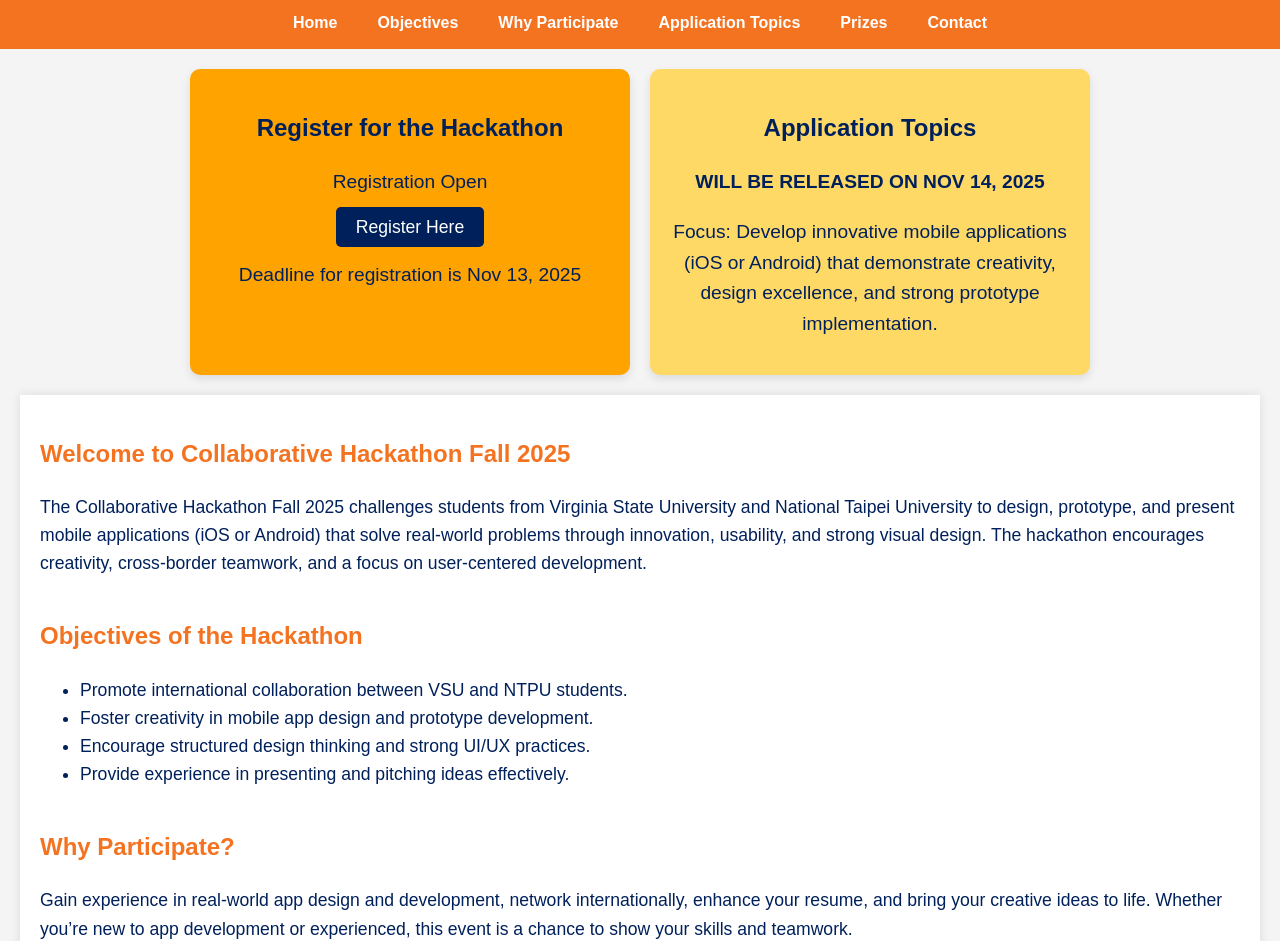
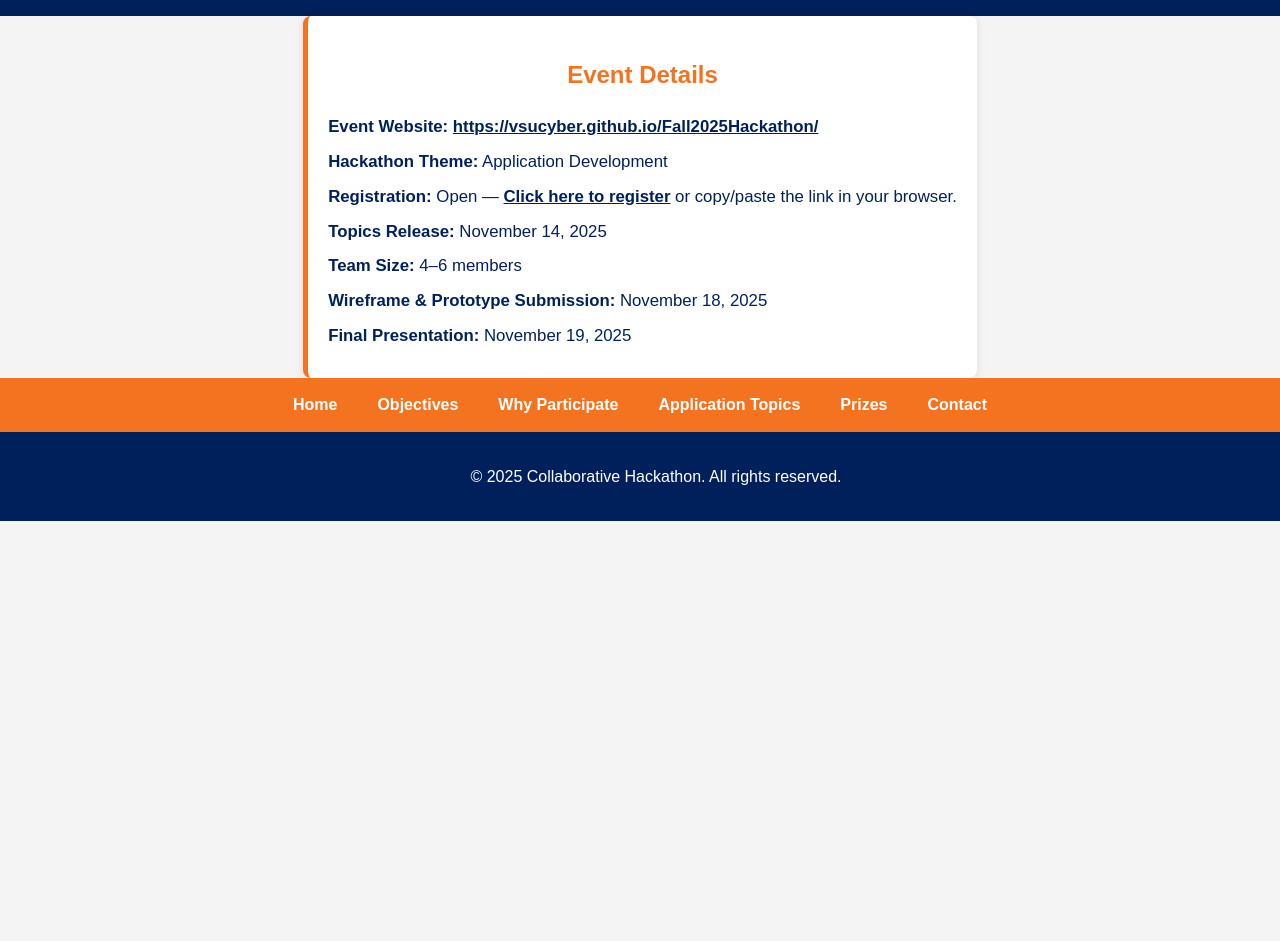
Before and after one commit to vsucyber/Fall2025Hackathon, a plain HTML site: page index.html in a window 1280 px wide. Shown: the part 270-1211 px from the top of the page. After the commit the page ends 800 px from the top, so only its background shows below. Drawn offline with Linux system fonts and the light colour scheme.

Commit message:
Update index.html

```diff
--- a/index.html
+++ b/index.html
@@ -5,7 +5,6 @@
   <meta name="viewport" content="width=device-width, initial-scale=1.0">
   <title>Collaborative Hackathon Fall 2025</title>
   <style>
-        /* VSU Color Theme */
     :root {
       --vsu-blue: #00205b;
       --vsu-orange: #f47321;
@@ -15,7 +14,6 @@
       --disabled-btn: #cccccc;
       --challenges-bg: #ffd966;
     }
-
     body {
       font-family: Arial, sans-serif;
       margin: 0;
@@ -27,25 +25,45 @@
       display: flex;
       flex-direction: column;
     }
-
     header {
       background-color: var(--vsu-blue);
       color: var(--vsu-white);
       padding: 1.5rem;
       text-align: center;
     }
-
     header img {
       width: 100px;
       height: auto;
     }
-
+    .event-details {
+      background-color: var(--vsu-white);
+      color: var(--vsu-blue);
+      margin: 0 auto;
+      padding: 20px;
+      max-width: 800px;
+      border-left: 5px solid var(--vsu-orange);
+      border-radius: 8px;
+      box-shadow: 0 2px 8px rgba(0, 0, 0, 0.1);
+      text-align: left;
+    }
+    .event-details h2 {
+      color: var(--vsu-orange);
+      text-align: center;
+    }
+    .event-details p {
+      margin: 8px 0;
+      font-size: 1.05rem;
+    }
+    .event-details a {
+      color: var(--vsu-blue);
+      font-weight: bold;
+      text-decoration: underline;
+    }
     nav {
       display: flex;
       justify-content: center;
       background-color: var(--vsu-orange);
     }
-
     nav a {
       color: var(--vsu-white);
       padding: 14px 20px;
@@ -53,12 +71,10 @@
       text-align: center;
       font-weight: bold;
     }
-
     nav a:hover {
       background-color: var(--vsu-light-orange);
       color: var(--vsu-white);
     }
-
     .container {
       padding: 20px;
       margin: 20px;
@@ -66,100 +82,9 @@
       box-shadow: 0 0 10px rgba(0, 0, 0, 0.1);
       flex-grow: 1;
     }
-
-        .section {
-            margin-bottom: 40px;
-        }
-
     h2 {
       color: var(--vsu-orange);
     }
-
-        p, li {
-            font-size: 1.1rem;
-        }
-
-        .faq dt {
-            font-weight: bold;
-            margin-top: 20px;
-            color: var(--vsu-blue);
-        }
-
-        .coming-soon {
-            color: var(--vsu-light-orange);
-        }
-
-        .logo-container {
-            display: flex;
-            justify-content: center;
-            align-items: center;
-            gap: 20px;
-            margin-top: 20px;
-        }
-
-        .logo-container img {
-            width: 80px;
-            height: auto;
-        }
-
-        .box-container {
-            display: flex;
-            justify-content: center;
-            gap: 20px;
-            margin-top: 20px;
-            flex-wrap: wrap;
-        }
-
-        .box {
-            background-color: var(--vsu-light-orange);
-            padding: 20px;
-            text-align: center;
-            border-radius: 10px;
-            box-shadow: 0 4px 10px rgba(0, 0, 0, 0.1);
-            width: 100%;
-            max-width: 400px;
-        }
-
-        .challenges-box {
-            background-color: var(--challenges-bg);
-        }
-
-        @keyframes blink {
-            0%, 100% { opacity: 1; }
-            50% { opacity: 0; }
-        }
-
-        .blinking {
-            font-weight: bold;
-            animation: blink 1s infinite;
-        }
-
-        .box h2 {
-            color: var(--vsu-blue);
-            margin-bottom: 15px;
-        }
-
-        .box p {
-            font-size: 1.2rem;
-            margin-bottom: 15px;
-        }
-
-        .register-btn {
-            background-color: var(--vsu-blue);
-            color: var(--vsu-white);
-            padding: 10px 20px;
-            text-decoration: none;
-            font-size: 1.1rem;
-            border: none;
-            border-radius: 5px;
-            cursor: pointer;
-        }
-
-        .register-btn.disabled {
-            background-color: var(--disabled-btn);
-            cursor: not-allowed;
-        }
-
     footer {
       text-align: center;
       padding: 1rem;
@@ -170,68 +95,31 @@
       width: 100%;
       flex-shrink: 0;
     }
+  </style>
+</head>
 
-        .contact-section {
-            margin: 40px 0;
-            text-align: center;
-        }
-
-        .contact-section p {
-            margin: 5px 0;
-        }
-
-        @media (max-width: 768px) {
-            header img {
-                width: 80px;
-            }
-
-            .logo-container img {
-                width: 60px;
-            }
-
-            .box-container {
-                flex-direction: column;
-                align-items: center;
-            }
-        }
-    </style>
-
-    <script>
-        window.onload = function() {
-            const today = new Date();
-            const deadline = new Date('2025-11-13');
-            const registerButton = document.getElementById('register-btn');
-            const topicsHeading = document.getElementById('topics-heading');
-
-            // Registration status
-            if (today > deadline) {
-                document.getElementById('registration-status').textContent = 'Registration Closed';
-                registerButton.classList.add('disabled');
-                registerButton.disabled = true;
-            } else {
-                document.getElementById('registration-status').textContent = 'Registration Open';
-                registerButton.disabled = false;
-            }
-
-            // Blinking for upcoming topics
-            const blinkEndDate = new Date('2025-11-14');
-            if (today <= blinkEndDate) {
-                topicsHeading.classList.add('blinking');
-            }
-        }
-    </script>
-</head>
 <body>
 
 <header>
   <h1>Collaborative Hackathon Fall 2025</h1>
   <p>A Global Hackathon Involving Virginia State University and National Taipei University</p>
-
   <div class="logo-container">
     <img src="ntpu-logo.jfif" alt="National Taipei University Logo">
     <img src="vsu-logo.jfif" alt="Virginia State University Logo">
   </div>
 </header>
+
+<!-- ✅ New Event Details Section -->
+<section class="event-details">
+  <h2>Event Details</h2>
+  <p><strong>Event Website:</strong> <a href="https://vsucyber.github.io/Fall2025Hackathon/" target="_blank">https://vsucyber.github.io/Fall2025Hackathon/</a></p>
+  <p><strong>Hackathon Theme:</strong> Application Development</p>
+  <p><strong>Registration:</strong> Open — <a href="https://forms.gle/juc4K3d47WooooYk6" target="_blank">Click here to register</a> or copy/paste the link in your browser.</p>
+  <p><strong>Topics Release:</strong> November 14, 2025</p>
+  <p><strong>Team Size:</strong> 4–6 members</p>
+  <p><strong>Wireframe &amp; Prototype Submission:</strong> November 18, 2025</p>
+  <p><strong>Final Presentation:</strong> November 19, 2025</p>
+</section>
 
 <nav>
   <a href="#home">Home</a>
@@ -242,65 +130,7 @@
   <a href="#contact">Contact</a>
 </nav>
 
-<div class="box-container">
-    <div class="box">
-        <h2>Register for the Hackathon</h2>
-        <p id="registration-status">Checking status...</p>
-        <a href="https://forms.gle/juc4K3d47WooooYk6" id="register-btn" class="register-btn" target="_blank">Register Here</a>
-        <p>Deadline for registration is Nov 13, 2025</p>
-    </div>
-
-
-    <div class="box challenges-box">
-        <h2 id="topics-heading">Application Topics</h2>
-        <p><strong>WILL BE RELEASED ON NOV 14, 2025</strong></p>
-        <p>Focus: Develop innovative mobile applications (iOS or Android) that demonstrate creativity, design excellence, and strong prototype implementation.</p>
-    </div>
-</div>
-
-<div class="container">
-    <section id="home" class="section">
-        <h2>Welcome to Collaborative Hackathon Fall 2025</h2>
-        <p>The Collaborative Hackathon Fall 2025 challenges students from Virginia State University and National Taipei University to design, prototype, and present mobile applications (iOS or Android) that solve real-world problems through innovation, usability, and strong visual design. The hackathon encourages creativity, cross-border teamwork, and a focus on user-centered development.</p>
-    </section>
-
-    <section id="objectives" class="section">
-        <h2>Objectives of the Hackathon</h2>
-        <ul>
-            <li>Promote international collaboration between VSU and NTPU students.</li>
-            <li>Foster creativity in mobile app design and prototype development.</li>
-            <li>Encourage structured design thinking and strong UI/UX practices.</li>
-            <li>Provide experience in presenting and pitching ideas effectively.</li>
-        </ul>
-    </section>
-
-    <section id="why-participate" class="section">
-        <h2>Why Participate?</h2>
-        <p>Gain experience in real-world app design and development, network internationally, enhance your resume, and bring your creative ideas to life. Whether you’re new to app development or experienced, this event is a chance to show your skills and teamwork.</p>
-    </section>
-
-    <section id="prizes" class="section">
-        <h2>Prizes</h2>
-        <p>Top teams will receive certificates and exciting tech prizes recognizing creativity, design quality, and innovation.</p>
-    </section>
-
-    <section id="judging-criteria" class="section">
-        <h2>Judging Criteria</h2>
-        <ul>
-            <li>Design Quality and Wireframes (25%)</li>
-            <li>Innovation and Concept (20%)</li>
-            <li>Prototype Implementation (20%)</li>
-            <li>Usability and User Experience (15%)</li>
-            <li>Feasibility and Presentation (20%)</li>
-        </ul>
-    </section>
-
-    <section id="contact" class="contact-section">
-        <h2>Contact Us</h2>
-        <p>For more information or queries, contact:</p>
-        <p><strong>Email:</strong> <a href="mailto:mrais@vsu.edu">mrais@vsu.edu</a> or <a href="mailto:jlee@vsu.edu">jlee@vsu.edu</a></p>
-    </section>
-</div>
+<!-- (rest of your existing page content goes here unchanged) -->
 
 <footer>
   <p>&copy; 2025 Collaborative Hackathon. All rights reserved.</p>
```
Lines whose indentation alone changed are shown as unchanged.
